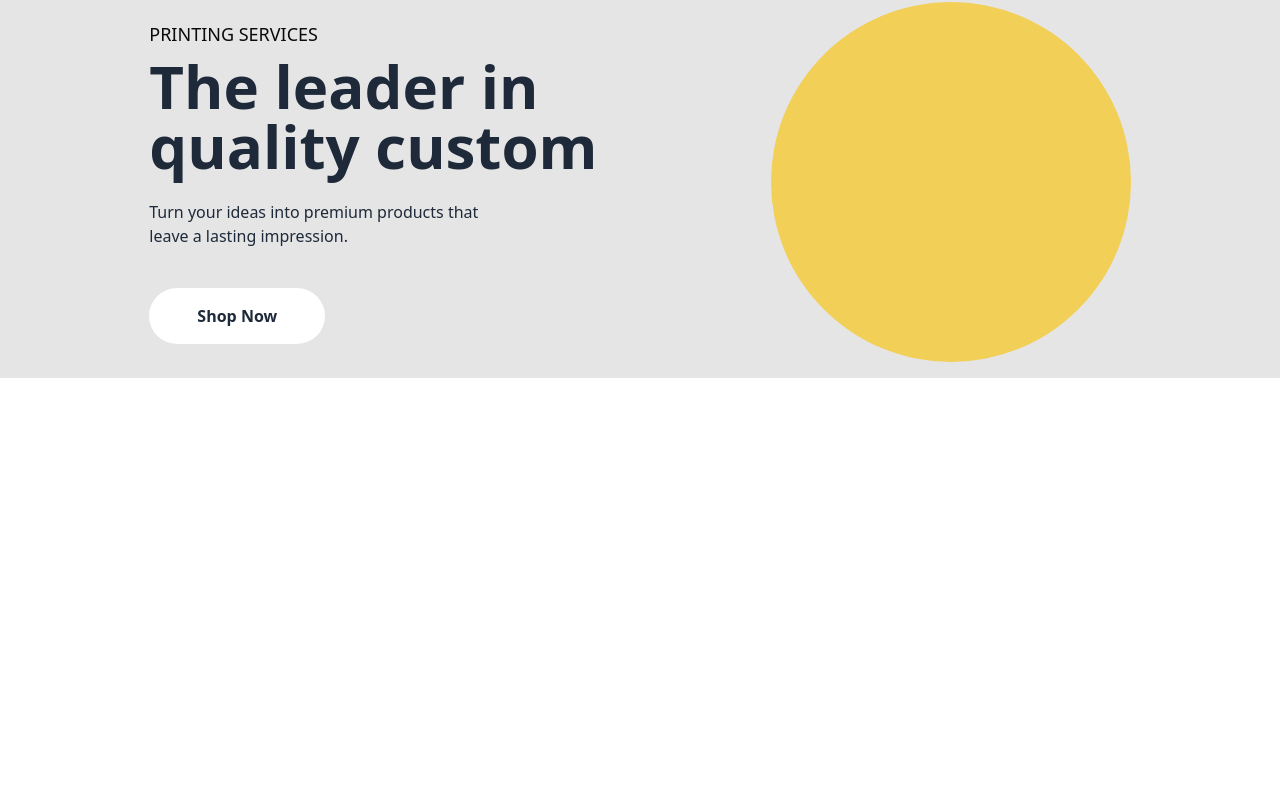
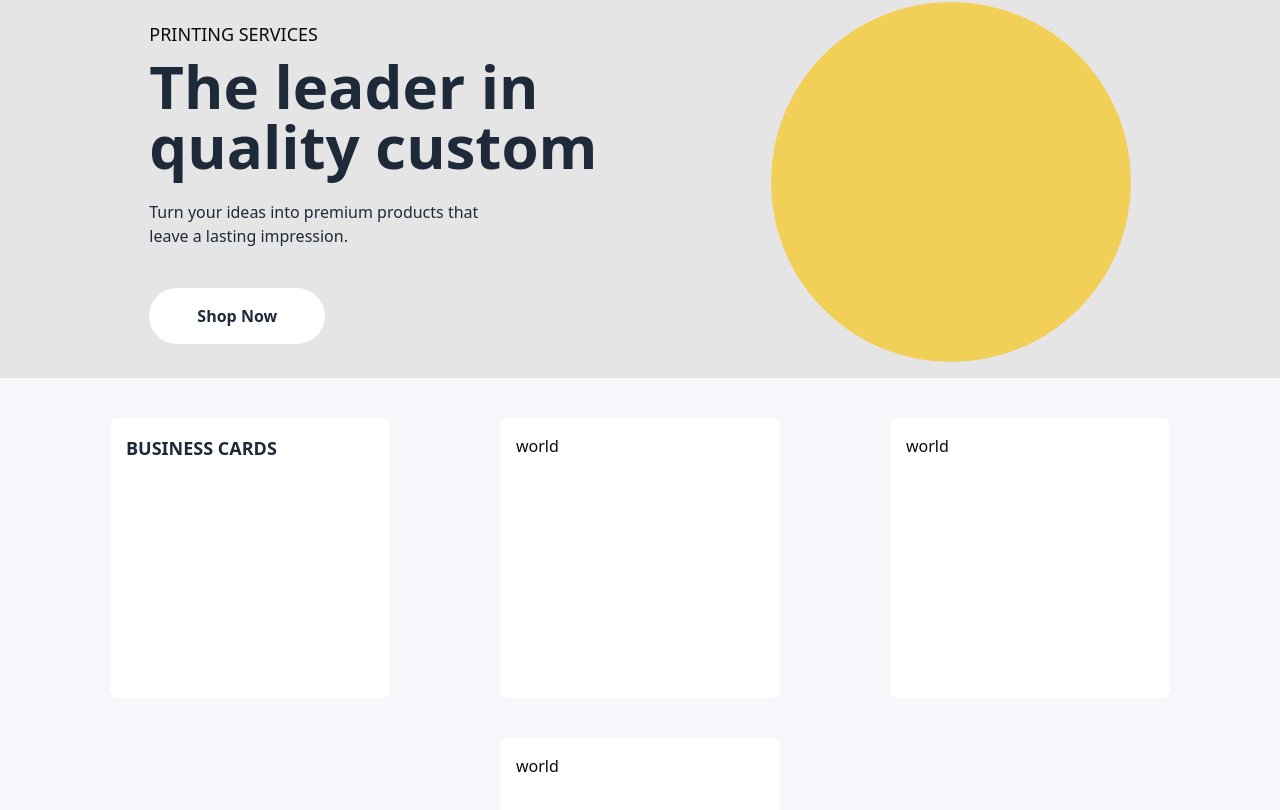
Before and after one commit to Paulhakeem/front, a Nuxt app: page / in a window 1280 px wide. Shown: the part 142-952 px from the top of the page. Before the commit the page ends 800 px from the top, so only its background shows below. Built offline with nearby package versions, Linux system fonts and the light colour scheme.

Commit message:
goodmorning

```diff
--- /dev/null
+++ b/app/components/Services/Services.vue
@@ -0,0 +1,14 @@
+<template>
+  <div class="bg-[#f6f7fb]">
+    <div class="flex flex-wrap justify-evenly place-content-center items-center gap-10 p-10">
+      <div class="bg-[#ffffff] p-4 size-70 rounded-md">
+        <h4 class="text-lg font-semibold text-gray-800 uppercase">Business Cards</h4>
+      </div>
+      <div class="bg-[#ffffff] p-4 size-70 rounded-md">world</div>
+      <div class="bg-[#ffffff] p-4 size-70 rounded-md">world</div>
+      <div class="bg-[#ffffff] p-4 size-70 rounded-md">world</div>
+    </div>
+  </div>
+</template>
+
+<script setup></script>
--- a/app/components/Sidebar/Menu.vue
+++ b/app/components/Sidebar/Menu.vue
@@ -20,7 +20,6 @@
     <!-- Right side (placeholder for profile/login/etc) -->
     <div class="flex justify-end items-center">
       <div>
-        <lable name="search" class="sr-only">Search</lable>
         <input
           type="text"
           placeholder="Search for product"
--- a/app/components/Sidebar/index.vue
+++ b/app/components/Sidebar/index.vue
@@ -5,6 +5,4 @@
 </template>
 
 <script setup>
-
-
 </script>
--- a/app/pages/index.vue
+++ b/app/pages/index.vue
@@ -1,9 +1,11 @@
 <template>
   <div>
     <header>
-      <Header/>
+      <Header />
     </header>
-    <main></main>
+    <main>
+      <Services />
+    </main>
     <footer>
       <div>
         <!-- Footer content goes here -->
--- a/nuxt.config.ts
+++ b/nuxt.config.ts
@@ -18,8 +18,8 @@ export default defineNuxtConfig({
     prefix: "",
     /**
      * Directory that the component lives in.
-     * @default "./components/ui"
+     * @default "./app/components/ui"
      */
-    componentDir: "./components/ui",
+    componentDir: "./app/components/ui",
   },
 });
```
Also changed, not shown: components.json.
